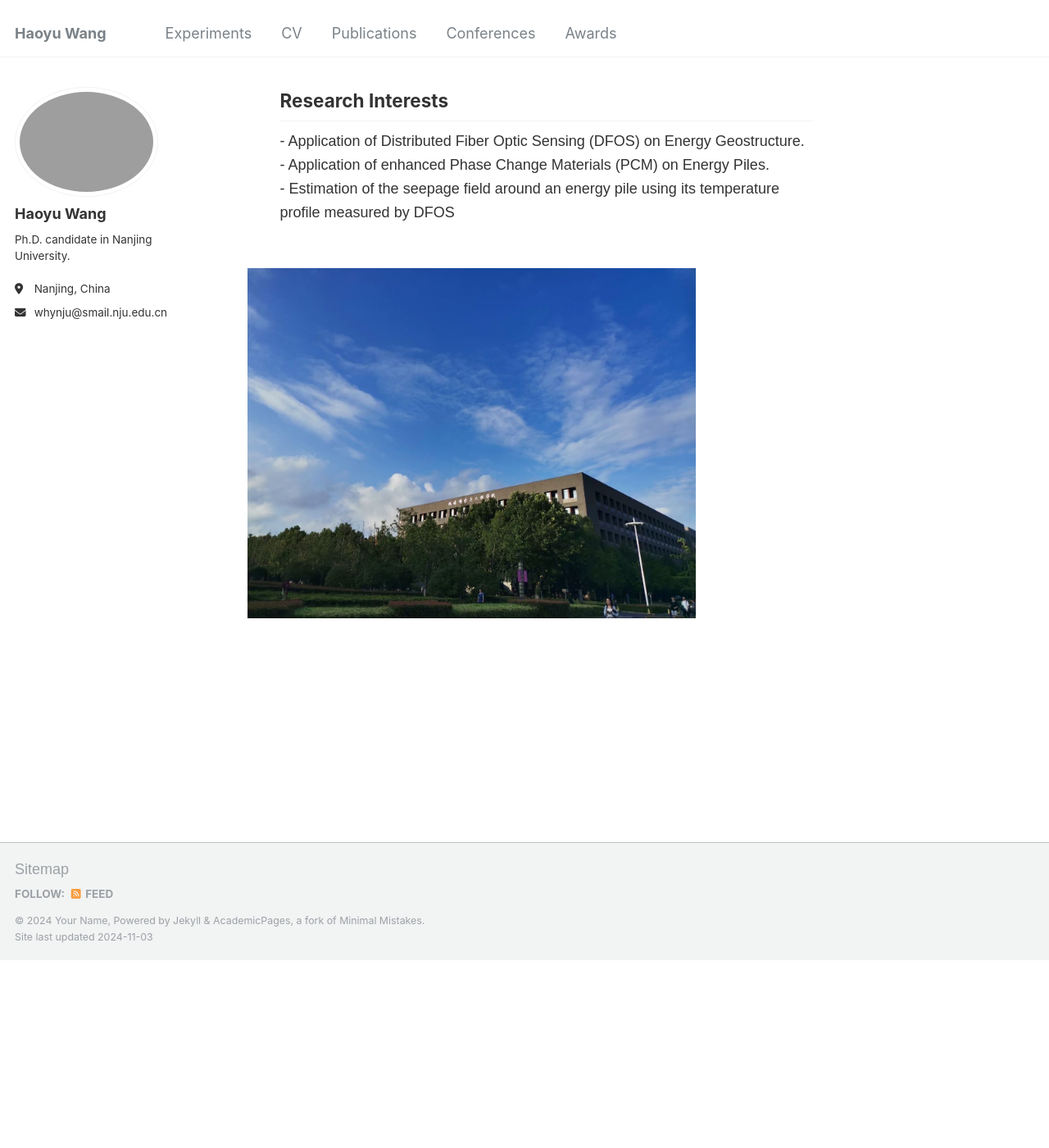
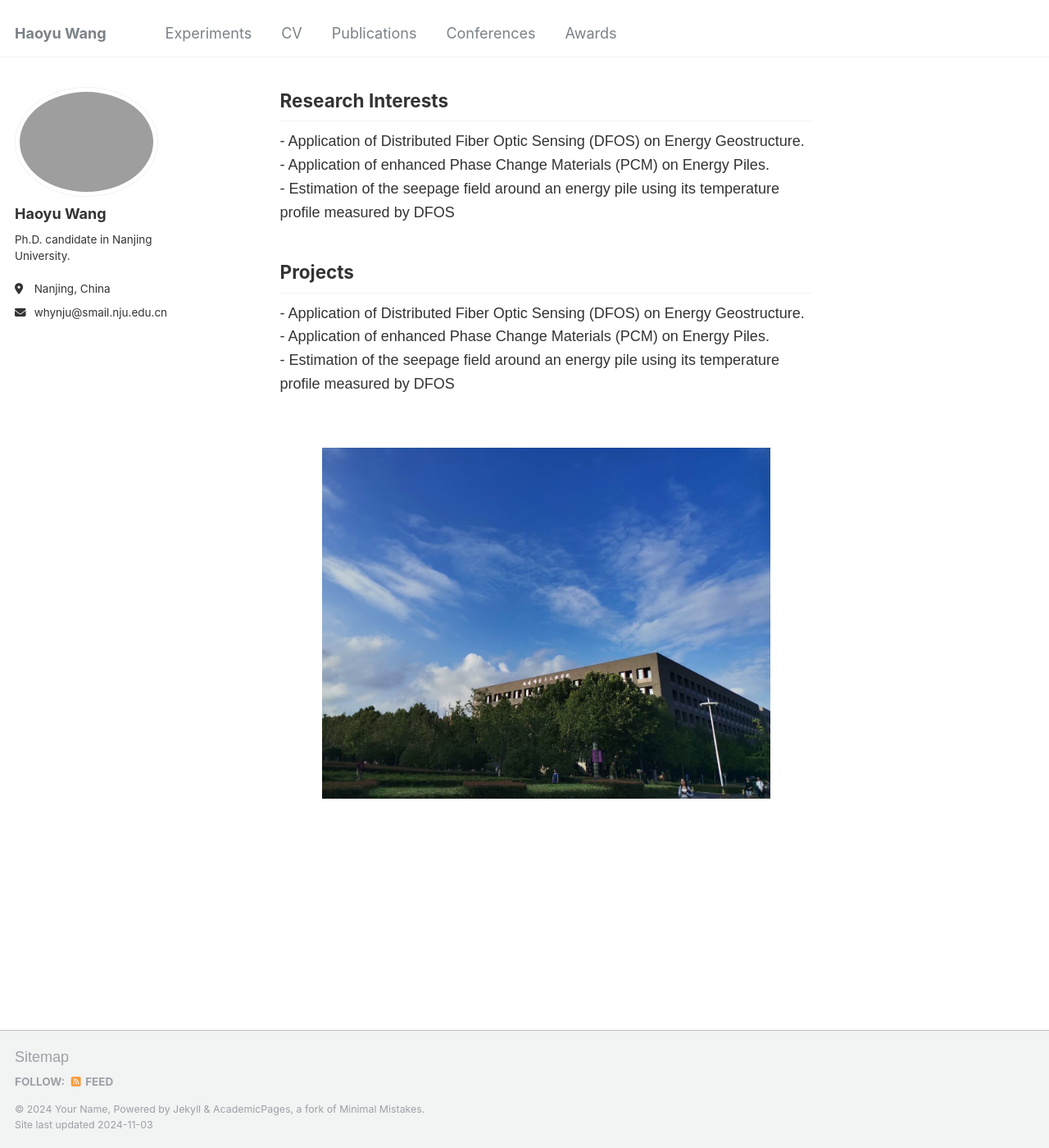
Before and after one commit to Whynot-cell/Whynot-cell.github.io, a Jekyll site: the page built from _pages/about.md, in a window 1280 px wide and 1400 px high, scrolled down 472 px. Shown: the whole window at 82% size. Built offline with Jekyll 4.4.1, drawn with Linux system fonts in a browser that asks for light colours; before the commit the page ends 1643 px from its top, so only the background shows below that.

Commit message:
Update about.md

```diff
--- a/_pages/about.md
+++ b/_pages/about.md
@@ -79,9 +79,6 @@ redirect_from:
          <!-- Image added here -->
         <h1>Welcome to My Page</h1>
     </header>
-    <style>section {
-    margin-bottom: 10px; /* 调整第一段 section 下方的间距 */
-}</style>
     <section>
         <p>My name is Haoyu Wang, a Ph.D. candidate from <a href="https://www.nju.edu.cn/en/">Nanjing University</a>
         <br> Major: Geological Engineering
@@ -91,6 +88,11 @@ redirect_from:
     </section>
     <section id="research">
         <h2>Research Interests</h2>
+        <!-- <h3>Interests</h3> -->
+        <p>- Application of Distributed Fiber Optic Sensing (DFOS) on Energy Geostructure.
+        <br>- Application of enhanced Phase Change Materials (PCM) on Energy Piles.
+        <br>- Estimation of the seepage field around an energy pile using its temperature profile measured by DFOS</p>
+        <h2>Projects</h2>
         <!-- <h3>Interests</h3> -->
         <p>- Application of Distributed Fiber Optic Sensing (DFOS) on Energy Geostructure.
         <br>- Application of enhanced Phase Change Materials (PCM) on Energy Piles.
@@ -113,6 +115,8 @@ redirect_from:
             <li><strong>Numerical Simulation for Subsurface Cavity Detection</strong> (Jan. 2023 - Oct. 2023): Used specfem3d/2d for simulations of shallow cavities to analyze DAS imaging responses.</li>
         </ul>
     </section> -->
+    <div style="text-align: center;">
     <img src="/images/地科.jpg" alt="Geological Science Image" style="width:75%;">
+</div>
 </body>
 </html>
```
